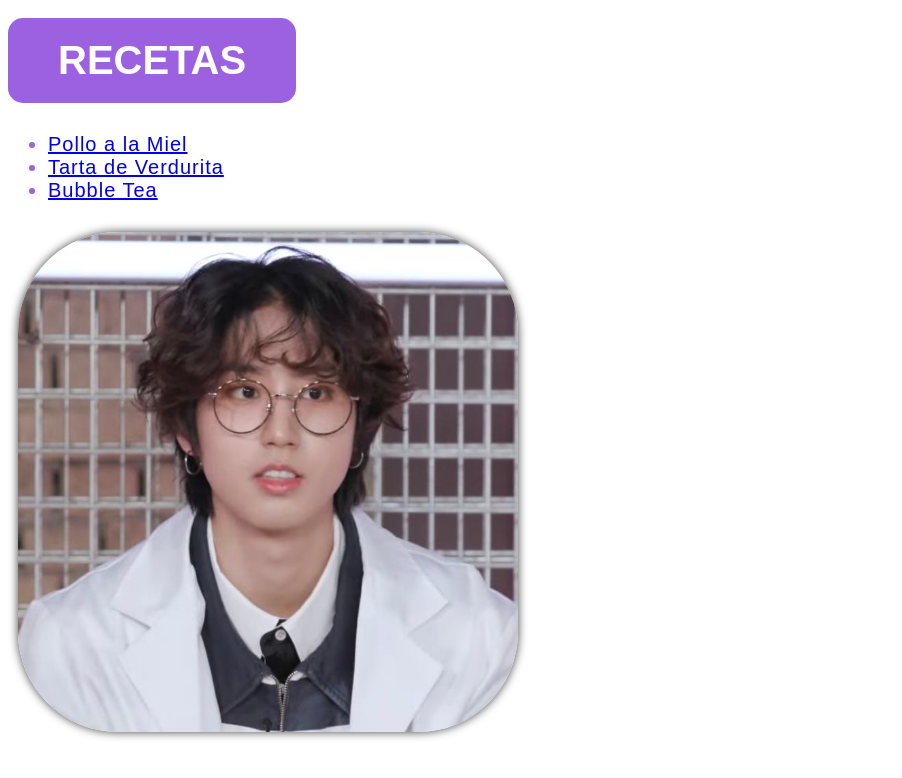
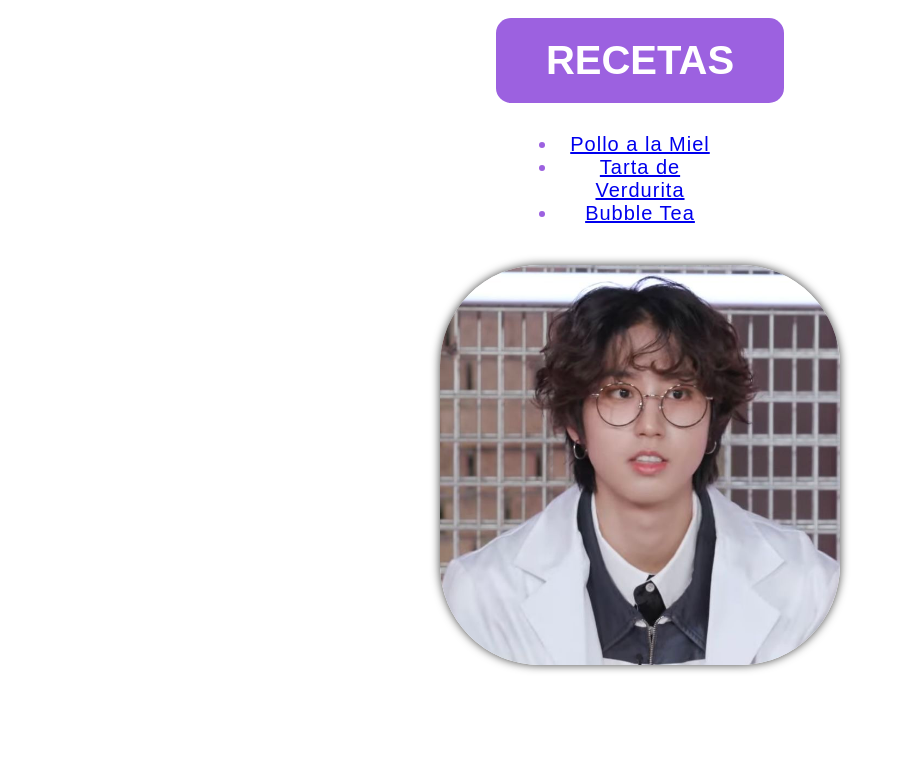
Before and after one commit to alexwercado/odin-recipes, a plain HTML site: page index.html in a window 1280 px wide. Shown: the whole page, without its empty margins (0-902 px from the left). Drawn offline with Linux system fonts and the light colour scheme.

Commit message:
Centered everything and added hidden button on Jisung's nose

```diff
--- a/index.html
+++ b/index.html
@@ -11,11 +11,11 @@
 <body>
     <h1 class="titulo">RECETAS</h1>
     <ul class="links">
-        <li><a href="recipes/pollo-a-la-miel.html">Pollo a la Miel</a></li>
-        <li><a href="recipes/tarta-de-verdurita.html">Tarta de Verdurita</a></li>
-        <li><a href="recipes/bubble-tea.html">Bubble Tea</a></li>
+        <li id="pollo-a-la-miel"><a href="recipes/pollo-a-la-miel.html">Pollo a la Miel</a></li>
+        <li id="tarta-de-verdurita"><a href="recipes/tarta-de-verdurita.html">Tarta de Verdurita</a></li>
+        <li id="bubble-tea"><a href="recipes/bubble-tea.html">Bubble Tea</a></li>
     </ul>
-    <img src="./recipes/images/han jisung.jpg" alt="Han Jisung" height="500" width="500" class="imagen">
-
+    <img src="./recipes/images/han jisung.jpg" alt="Han Jisung" height="400" width="400" class="imagen">
+    <a href="https://ar.pinterest.com/pin/1033998395694655308/" class="image-button"></button>
 </body>
 </html>
--- a/style.css
+++ b/style.css
@@ -1,12 +1,13 @@
 /* TITULO Y EFECTOS DEL TITULO */
 .titulo {
+    box-sizing: border-boxs;
     font-family: "Raleway", sans-serif;
     font-size: 40px;
     color: #ffffff;
     display: inline-block;
     background-color: rgb(156, 97, 224);
     align-items: center;
-    margin: 10px auto;
+    margin: 10px 10px auto;
     padding: 20px 50px;
     border-radius: 15px;
     -webkit-transition: all 0.4s ease 0s;
@@ -19,12 +20,17 @@
 }
 
 /* COLORES LINKS Y ANIMACION */
+body {
+    text-align: center;
+}
 
 .links {
     font-family: "Raleway", sans-serif;
     font-size: 20px;
     color: rgb(156, 97, 224);
     letter-spacing: 1px;
+    display: inline-block;
+    padding: 10px 550px;
 }
 
 .links:hover {
@@ -46,3 +52,16 @@
 .imagen:hover {
     box-shadow: 0px 0px 50px 0px rgba(156, 97, 224, 0.75);
 }
+
+.image-button {
+    position: absolute;
+    top: 59.3%;
+    left: 50.7%;
+    transform: translate(-50%, -50%);
+    padding: 10px 20px;
+    background-color: rgba(0, 0, 0, 0);
+    color: white;
+    border: none;
+    border-radius: 5px;
+    cursor: pointer;
+}
```
